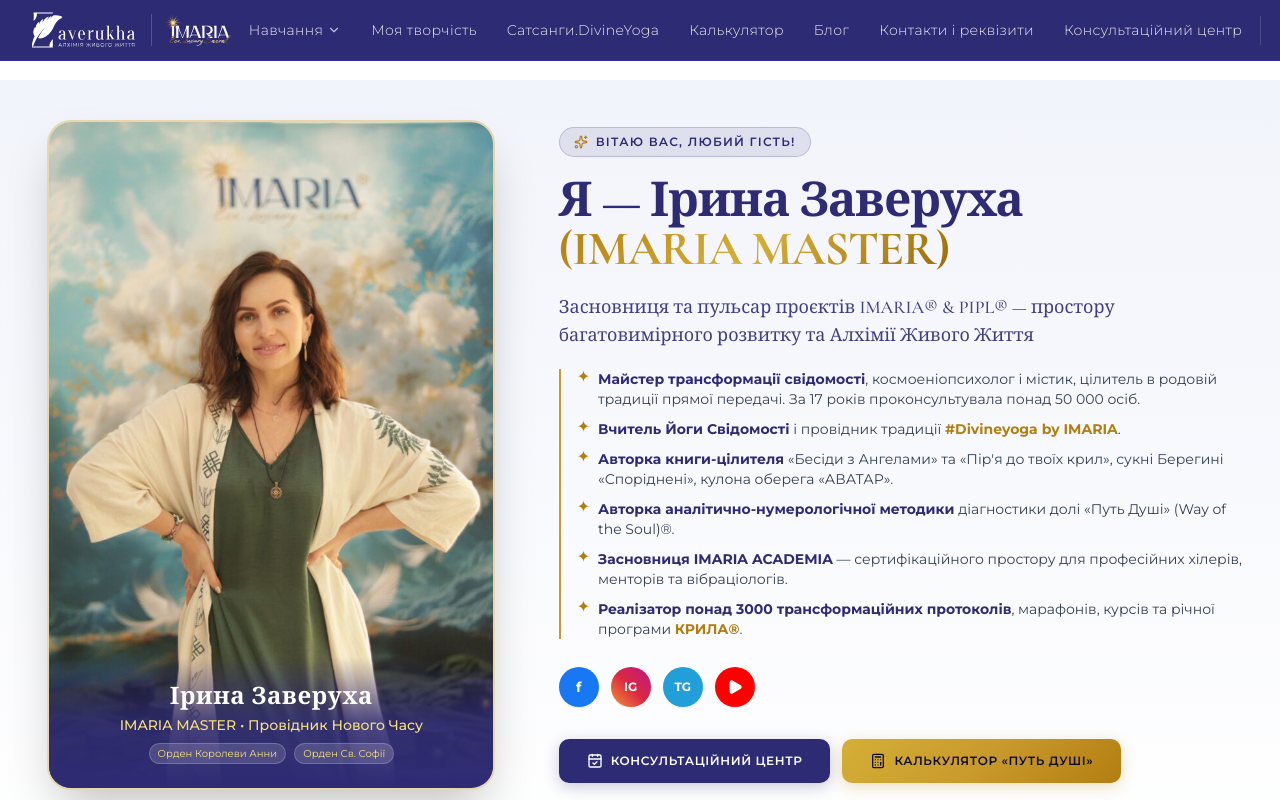
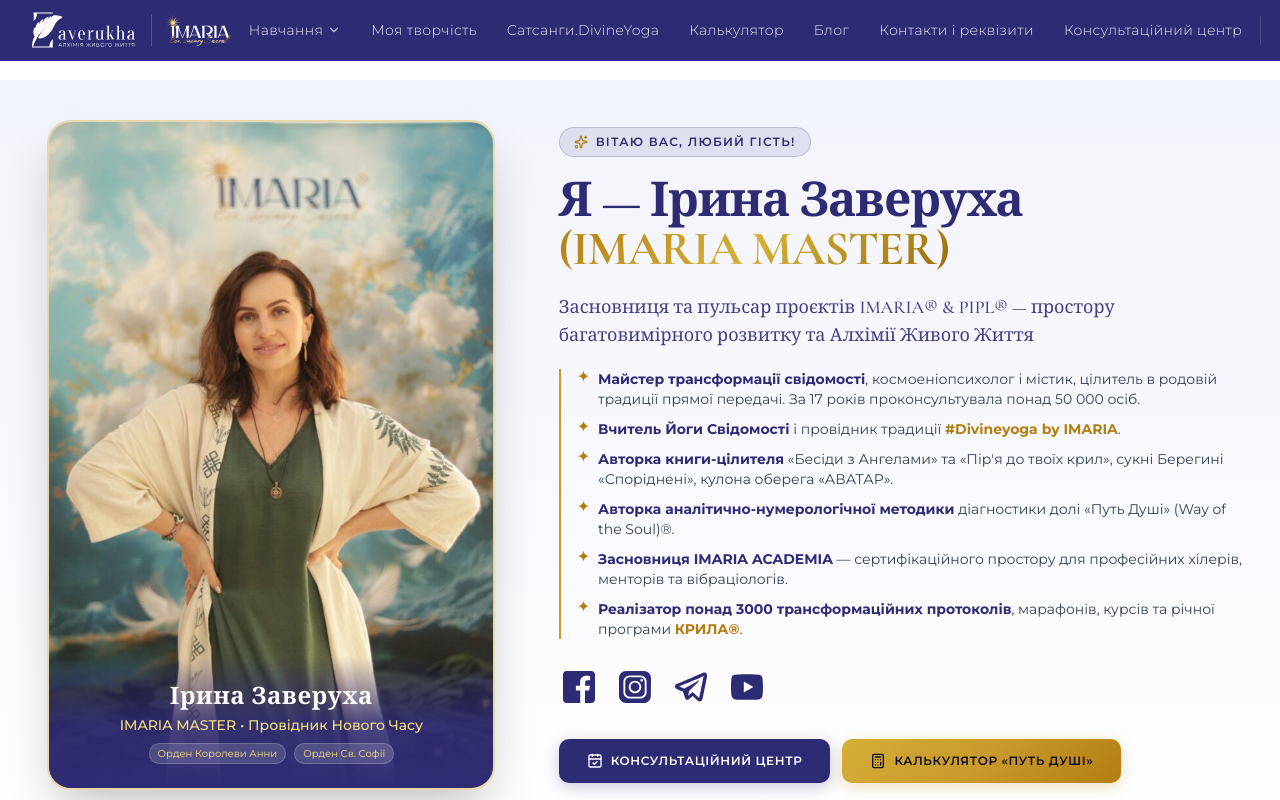
Before and after one commit to MCDShema/Zaverukha, a Next.js app: page / in a window 1280 px wide. Shown: the top 800 px of the page. Built offline with nearby package versions, Linux system fonts and the light colour scheme.

Commit message:
feat(hero): integrate authentic social SVGs and live site links into first block

```diff
--- a/src/app/page.tsx
+++ b/src/app/page.tsx
@@ -22,6 +22,7 @@
 } from 'lucide-react';
 import BannerSlider from '@/components/home/BannerSlider';
 import SoulPathCalculator from '@/components/calculator/SoulPathCalculator';
+import { FacebookIcon, InstagramIcon, TelegramIcon, YoutubeIcon } from '@/components/ui/Icons';
 import { useContent } from '@/context/ContentContext';
 
 export default function HomePage() {
@@ -112,43 +113,51 @@
                 </li>
               </ul>
 
-              {/* Social Icons */}
-              <div className="flex items-center gap-3 pt-2 justify-center lg:justify-start">
+              {/* Social Icons (Authentic SVGs from zaverukha.com) */}
+              <div className="flex items-center gap-4 pt-2 justify-center lg:justify-start">
                 <a
+                  id="facebook_icon"
                   href="https://www.facebook.com/zaverukhairyna"
                   target="_blank"
                   rel="noreferrer noopener"
-                  className="w-10 h-10 rounded-full bg-[#1877F2] text-white flex items-center justify-center transition-all hover:scale-110 shadow-sm"
-                  aria-label="Facebook Ірина Заверуха"
+                  className="text-[#2E2B75] hover:text-[#B37E11] transition-all duration-300 hover:scale-110 flex items-center justify-center p-1"
+                  aria-label="Офіційний Facebook Ірини Заверухи"
+                  title="Facebook Ірина Заверуха"
                 >
-                  <span className="font-bold text-sm">f</span>
+                  <FacebookIcon className="w-8 h-8 fill-current" />
                 </a>
                 <a
+                  id="Instagram_icon"
                   href="https://www.instagram.com/irynazaverukha_imaria?igsh=MXI5bmVuOG5sNWd4bw=="
                   target="_blank"
                   rel="noreferrer noopener"
-                  className="w-10 h-10 rounded-full bg-gradient-to-tr from-[#f09433] via-[#dc2743] to-[#bc1888] text-white flex items-center justify-center transition-all hover:scale-110 shadow-sm"
-                  aria-label="Instagram Ірина Заверуха"
+                  className="text-[#2E2B75] hover:text-[#B37E11] transition-all duration-300 hover:scale-110 flex items-center justify-center p-1"
+                  aria-label="Офіційний Instagram Ірини Заверухи"
+                  title="Instagram Ірина Заверуха"
                 >
-                  <span className="font-bold text-xs">IG</span>
+                  <InstagramIcon className="w-8 h-8 fill-current" />
                 </a>
                 <a
+                  id="telegram_icon"
                   href="https://t.me/ZaverukhaIrina"
                   target="_blank"
                   rel="noreferrer noopener"
-                  className="w-10 h-10 rounded-full bg-[#229ED9] text-white flex items-center justify-center transition-all hover:scale-110 shadow-sm"
+                  className="text-[#2E2B75] hover:text-[#B37E11] transition-all duration-300 hover:scale-110 flex items-center justify-center p-1"
                   aria-label="Telegram Ірина Заверуха"
+                  title="Telegram Ірина Заверуха"
                 >
-                  <span className="font-bold text-xs">TG</span>
+                  <TelegramIcon className="w-8 h-8 fill-current" />
                 </a>
                 <a
+                  id="youtube_icon"
                   href="https://www.youtube.com/channel/UCz9oI1MnVkUTH_MCchtZDuA"
                   target="_blank"
                   rel="noreferrer noopener"
-                  className="w-10 h-10 rounded-full bg-[#FF0000] text-white flex items-center justify-center transition-all hover:scale-110 shadow-sm"
+                  className="text-[#2E2B75] hover:text-[#B37E11] transition-all duration-300 hover:scale-110 flex items-center justify-center p-1"
                   aria-label="YouTube канал DivineYoga"
+                  title="YouTube канал DivineYoga"
                 >
-                  <Play className="w-4 h-4 fill-current" />
+                  <YoutubeIcon className="w-8 h-8 fill-current" />
                 </a>
               </div>
 
--- a/src/components/layout/Footer.tsx
+++ b/src/components/layout/Footer.tsx
@@ -37,7 +37,7 @@
                   className="w-10 h-10 rounded-full bg-white/5 hover:bg-sacred-blue text-white flex items-center justify-center transition-all hover:scale-110 border border-white/10"
                   aria-label="Telegram"
                 >
-                  <Send className="w-4 h-4 text-sacred-gold" />
+                  <TelegramIcon className="w-4 h-4 text-sacred-gold" />
                 </a>
                 <a
                   href={contacts.instagramUrl}
--- a/src/components/ui/Icons.tsx
+++ b/src/components/ui/Icons.tsx
@@ -1,37 +1,39 @@
 import React from 'react';
 
-export function InstagramIcon({ className = "w-4 h-4" }: { className?: string }) {
+/**
+ * Authentic Social SVGs extracted directly from zaverukha.com theme
+ */
+
+export function FacebookIcon({ className = "w-6 h-6" }: { className?: string }) {
   return (
-    <svg className={className} viewBox="0 0 24 24" fill="none" stroke="currentColor" strokeWidth="2" strokeLinecap="round" strokeLinejoin="round">
-      <rect width="20" height="20" x="2" y="2" rx="5" ry="5" />
-      <path d="M16 11.37A4 4 0 1 1 12.63 8 4 4 0 0 1 16 11.37z" />
-      <line x1="17.5" x2="17.51" y1="6.5" y2="6.5" />
+    <svg className={className} viewBox="0 0 24 24" fill="currentColor">
+      <path d="M21.3,0H2.7C1.2,0,0,1.2,0,2.7v18.7C0,22.8,1.2,24,2.7,24h10.2v-9.3H9.7v-3.6h3.1V8.4c0-3.1,1.9-4.8,4.7-4.8 c0.9,0,1.9,0,2.8,0.1V7h-1.9c-1.5,0-1.8,0.7-1.8,1.8v2.3h3.6l-0.5,3.6h-3.2V24h4.8c1.5,0,2.7-1.2,2.7-2.7V2.7C24,1.2,22.8,0,21.3,0z" />
     </svg>
   );
 }
 
-export function YoutubeIcon({ className = "w-4 h-4" }: { className?: string }) {
+export function InstagramIcon({ className = "w-6 h-6" }: { className?: string }) {
   return (
-    <svg className={className} viewBox="0 0 24 24" fill="none" stroke="currentColor" strokeWidth="2" strokeLinecap="round" strokeLinejoin="round">
-      <path d="M2.5 17a24.12 24.12 0 0 1 0-10 2 2 0 0 1 1.4-1.4 49.56 49.56 0 0 1 16.2 0A2 2 0 0 1 21.5 7a24.12 24.12 0 0 1 0 10 2 2 0 0 1-1.4 1.4 49.55 49.55 0 0 1-16.2 0A2 2 0 0 1 2.5 17" />
-      <polygon points="10 15 15 12 10 9 10 15" fill="currentColor" />
+    <svg className={className} viewBox="0 0 24 24" fill="currentColor">
+      <path d="M12,8.7c-1.8,0-3.3,1.5-3.3,3.3s1.5,3.3,3.3,3.3s3.3-1.5,3.3-3.3S13.8,8.7,12,8.7z" />
+      <path d="M16,4.7H8C6.2,4.7,4.7,6.2,4.7,8v8c0,1.8,1.5,3.3,3.3,3.3h8c1.8,0,3.3-1.5,3.3-3.3V8C19.3,6.2,17.8,4.7,16,4.7 z M12,16.7c-2.6,0-4.7-2.1-4.7-4.7S9.4,7.3,12,7.3c2.6,0,4.7,2.1,4.7,4.7S14.6,16.7,12,16.7z M17,8c-0.6,0-1-0.4-1-1 c0-0.6,0.4-1,1-1s1,0.4,1,1C18,7.6,17.5,8,17,8z" />
+      <path d="M24,5.3C24,2.4,21.6,0,18.7,0L5.3,0C2.4,0,0,2.4,0,5.3l0,13.3C0,21.6,2.4,24,5.3,24l13.3,0 c2.9,0,5.3-2.4,5.3-5.3L24,5.3z M20.7,16c0,2.6-2.1,4.7-4.7,4.7H8c-2.6,0-4.7-2.1-4.7-4.7V8c0-2.6,2.1-4.7,4.7-4.7h8 c2.6,0,4.7,2.1,4.7,4.7V16z" />
     </svg>
   );
 }
 
-export function FacebookIcon({ className = "w-4 h-4" }: { className?: string }) {
+export function TelegramIcon({ className = "w-6 h-6" }: { className?: string }) {
   return (
-    <svg className={className} viewBox="0 0 24 24" fill="none" stroke="currentColor" strokeWidth="2" strokeLinecap="round" strokeLinejoin="round">
-      <path d="M18 2h-3a5 5 0 0 0-5 5v3H7v4h3v8h4v-8h3l1-4h-4V7a1 1 0 0 1 1-1h3z" />
+    <svg className={className} viewBox="0 0 24 24" fill="currentColor">
+      <path d="M22,1.2c-0.3,0-0.7,0.1-0.9,0.2c-0.3,0.1-1.2,0.5-2.7,1.1c-1.5,0.6-3.4,1.4-5.5,2.3C8.7,6.6,4,8.6,1.6,9.6 c-0.1,0-0.4,0.1-0.8,0.4C0.4,10.3,0,10.9,0,11.6c0,0.5,0.3,1.1,0.6,1.4c0.3,0.3,0.7,0.5,0.9,0.6v0c0.9,0.4,3.7,1.5,4.4,1.8 C6.2,16,7.2,19,7.4,19.8h0C7.6,20.3,7.8,20.7,8,21c0.1,0.1,0.3,0.3,0.4,0.4c0.1,0,0.1,0.1,0.2,0.1c0,0,0,0,0,0l0,0c0,0,0,0,0.1,0 c0,0,0.1,0,0.1,0c0.2,0.1,0.3,0.1,0.5,0.1c0.7,0,1.1-0.4,1.1-0.4l0,0l2.8-2.4l3.5,3.2c0.1,0.1,0.6,0.8,1.7,0.8 c0.7,0,1.2-0.3,1.6-0.7c0.3-0.4,0.6-0.7,0.7-1.2l0,0c0.1-0.4,3.4-17,3.4-17l0,0C24,3.5,24,3,23.9,2.6c-0.1-0.5-0.4-0.9-0.8-1.1 S22.3,1.2,22,1.2z M21.5,3.8c-0.1,0.7-3.1,15.5-3.3,16.5l-5-4.6l-3.4,2.8l0.9-3.6c0,0,6.4-6.5,6.8-6.9C17.9,7.7,18,7.5,18,7.4 c0-0.1-0.1-0.2-0.2-0.2c-0.2,0-0.4,0.1-0.5,0.2c-1.4,0.9-7.2,4.2-10.1,5.8C7,13.2,4.4,12.1,3,11.6c2.5-1,6.8-2.8,10.7-4.5 c2.1-0.9,4-1.7,5.5-2.3C20.5,4.2,21.2,3.9,21.5,3.8z M18.2,20.4L18.2,20.4C18.2,20.4,18.2,20.4,18.2,20.4 C18.2,20.4,18.2,20.4,18.2,20.4z" />
     </svg>
   );
 }
 
-export function TelegramIcon({ className = "w-4 h-4" }: { className?: string }) {
+export function YoutubeIcon({ className = "w-6 h-6" }: { className?: string }) {
   return (
-    <svg className={className} viewBox="0 0 24 24" fill="none" stroke="currentColor" strokeWidth="2" strokeLinecap="round" strokeLinejoin="round">
-      <path d="m22 2-7 20-4-9-9-4Z" />
-      <path d="M22 2 11 13" />
+    <svg className={className} viewBox="0 0 24 24" fill="currentColor">
+      <path d="M23.5,5c-0.3-1-1.1-1.8-2.1-2.1C19.5,2.4,12,2.4,12,2.4s-7.5,0-9.4,0.5C1.6,3.2,0.8,4,0.5,5C0,6.9,0,12,0,12 s0,5.1,0.5,7c0.3,1,1.1,1.8,2.1,2.1c1.9,0.5,9.4,0.5,9.4,0.5s7.5,0,9.4-0.5c1-0.3,1.8-1.1,2.1-2.1c0.5-1.9,0.5-7,0.5-7 S24,6.9,23.5,5z M9.6,16.2V7.8l7.2,4.2L9.6,16.2z" />
     </svg>
   );
 }
```
